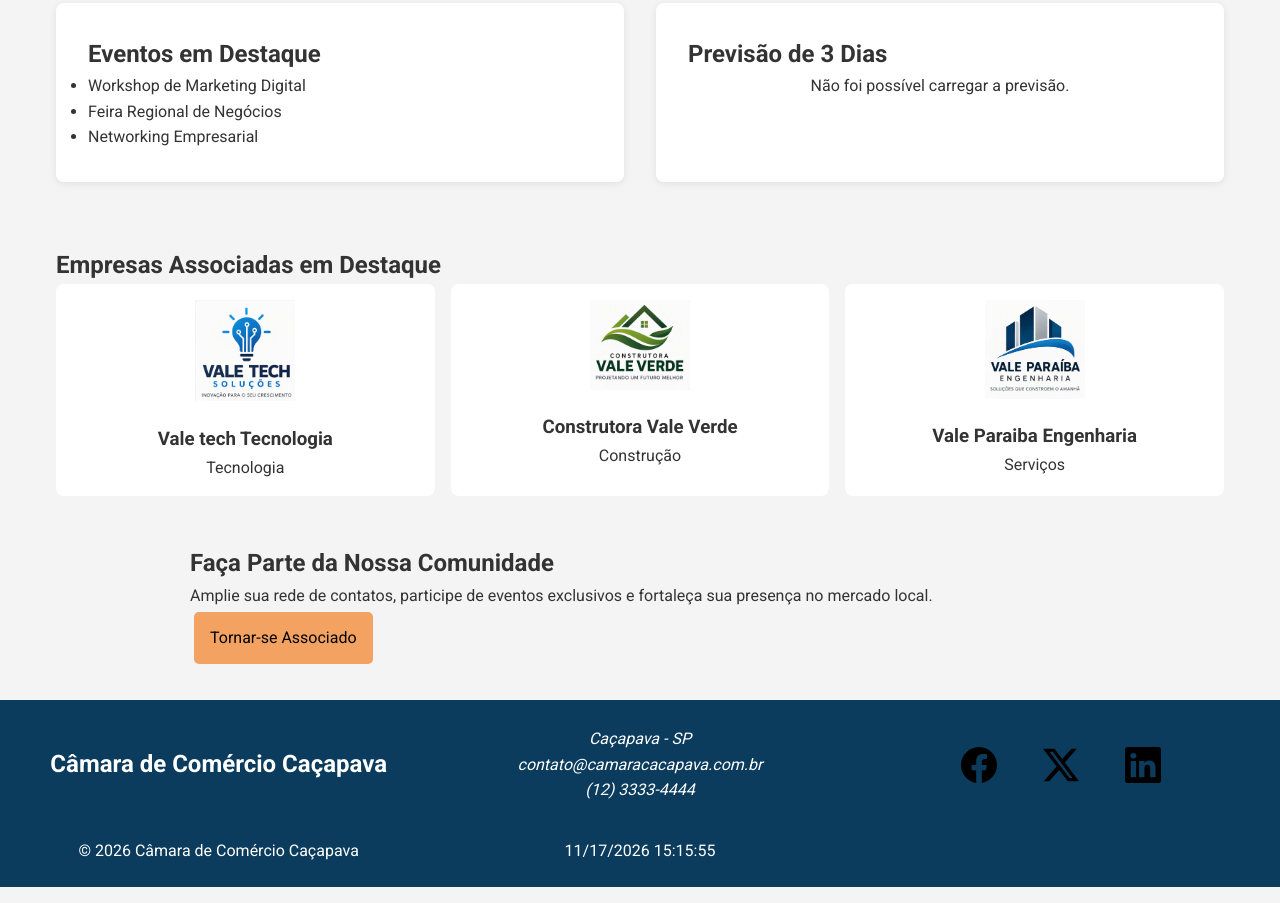
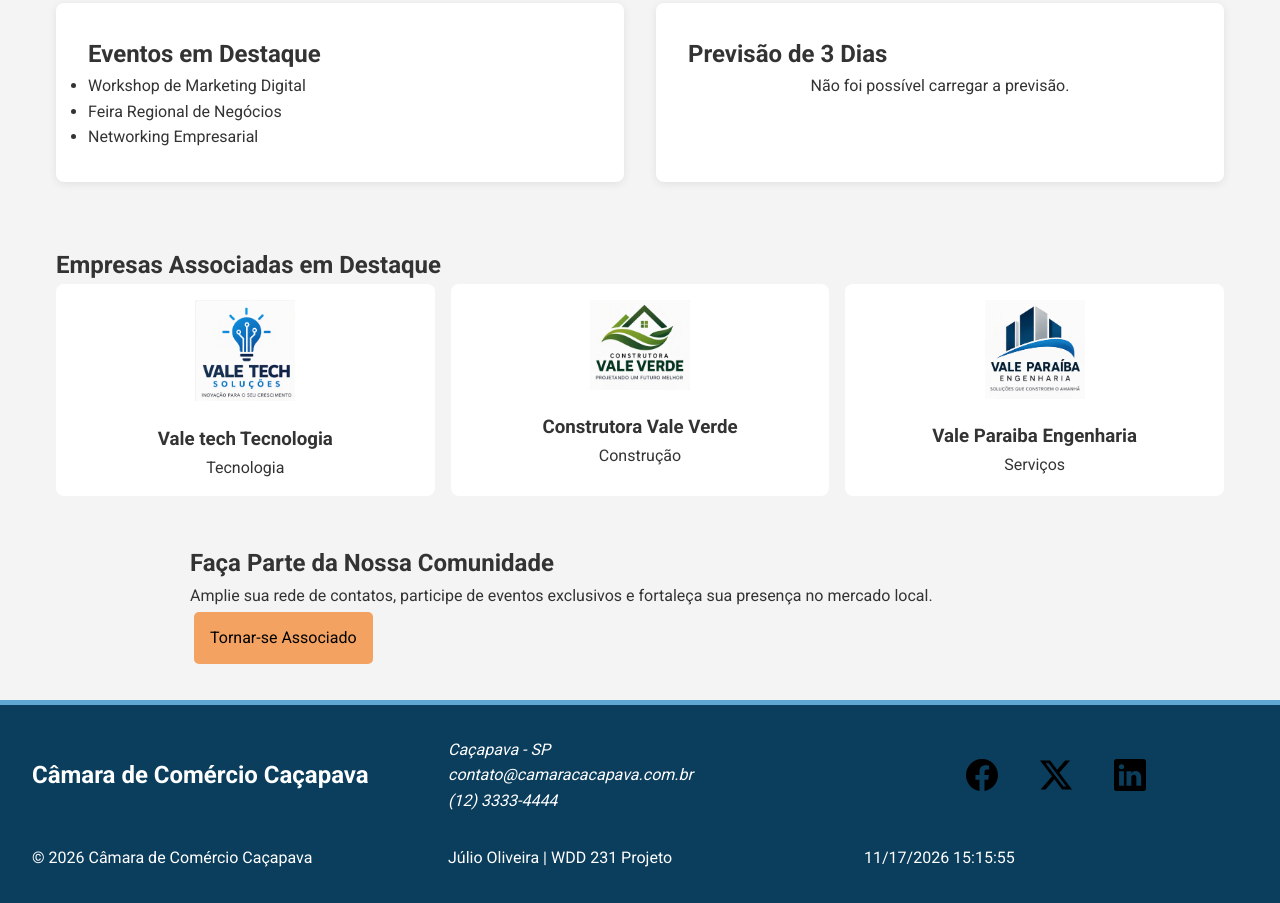
Before and after one commit to Juliooliveira222/wdd231, a plain HTML site: page camara/index.html in a window 1280 px wide. Shown: the part 1064-1967 px from the top of the page. Drawn offline with Linux system fonts and the light colour scheme; no server answers.

Commit message:
finalização da pagina inicial

```diff
--- a/camara/estilos/tela-pequena.css
+++ b/camara/estilos/tela-pequena.css
@@ -177,23 +177,34 @@ header {
 }
 
 footer {
-    background-color: var(--azul);
+    background-color: #0b3d5c;
     color: white;
-    padding: 1.5rem;
-    text-align: center;
+
+    border-top: 5px solid #5fa8d3;
+
+    display: grid;
+    grid-template-columns: 1fr 1fr 1fr;
+    align-items: start;
+
+    gap: 2rem;
+    padding: 2rem;
+}
+
+.footer-meta {
+    text-align: right;
 }
 
 .social-links {
     display: flex;
     justify-content: center;
-    gap: 2rem;
-    margin: 1rem 0;
+    gap: 1.5rem;
 }
 
 .social-links img {
-    width: 36px;
-    height: 36px;
+    width: 32px;
+    height: 32px;
 }
+
 
 .social-links a {
     display: flex;
--- a/camara/index.html
+++ b/camara/index.html
@@ -290,6 +290,10 @@
         Câmara de Comércio Caçapava
     </p>
 
+    <p>
+        Júlio Oliveira | WDD 231 Projeto
+    </p>
+
     <p id="lastModified"></p>
 
 </footer>
```
